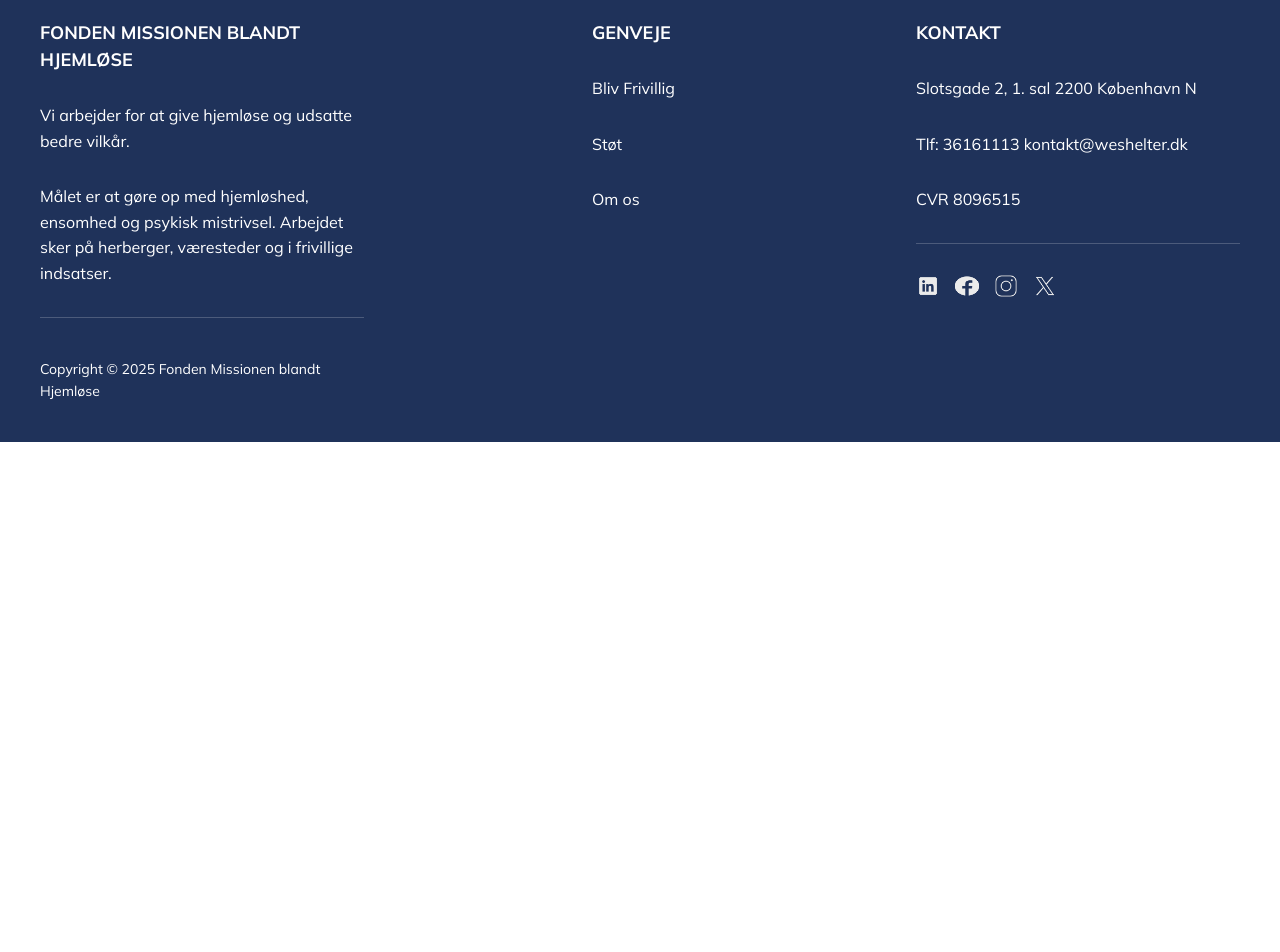
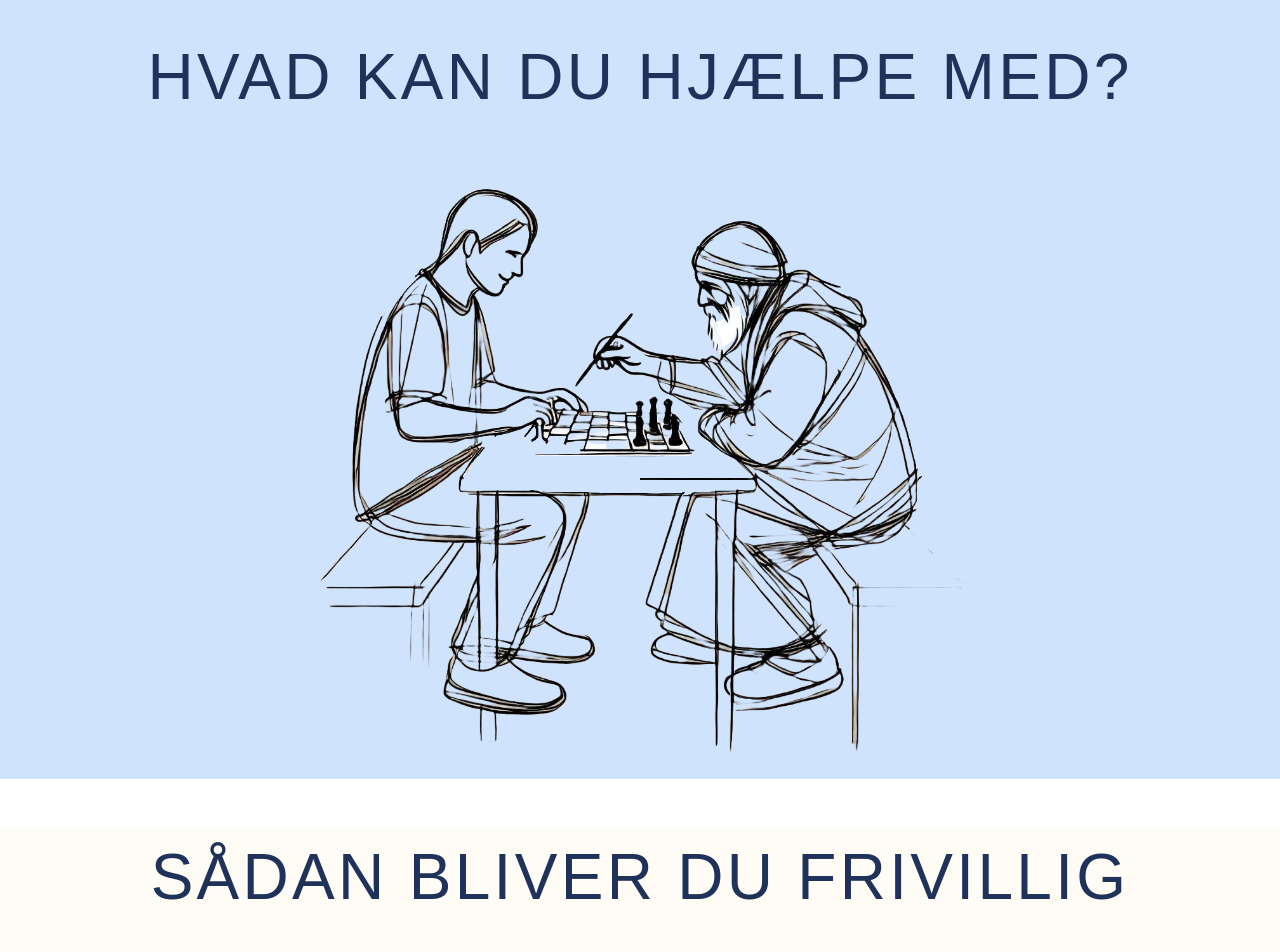
Before and after one commit to WeShelter-Team12/weshelter-redesign-12, an Astro site: page / in a window 1280 px wide. Shown: the part 1700-2652 px from the top of the page. Before the commit the page ends 2142 px from the top, so only its background shows below. Built offline with nearby package versions, Linux system fonts and the light colour scheme; Astro itself is replaced by a stand-in of ours; a web font is replaced by a local one.

Commit message:
nye ting eeey

```diff
--- /dev/null
+++ b/src/components/Side3.astro
@@ -0,0 +1,29 @@
+---
+
+---
+
+<section class="side3-bg">
+  <article class="step-by-step">
+    <h2>SÅDAN BLIVER DU FRIVILLIG</h2>
+  </article>
+</section>
+
+<style>
+  h2 {
+    font-family: "anton", sans-serif;
+    font-weight: 400;
+    font-style: normal;
+    font-size: clamp(2rem, 5vw, 4rem); /* Mindst 2rem, max 3rem */
+    color: #1f325a;
+    letter-spacing: 3.3px;
+    margin-top: 50px;
+    text-align: center;
+  }
+
+  .side3-bg {
+    width: 100%;
+    height: 100%;
+    background-color: #fffcf6;
+    min-height: 100vh;
+  }
+</style>
--- /dev/null
+++ b/src/components/Slide.astro
@@ -0,0 +1,41 @@
+---
+
+---
+
+<section class="slides-bg">
+  <article class="slides-container">
+    <h2>HVAD KAN DU HJÆLPE MED?</h2>
+    <img class="hjemloese-item" src="/hjemloese2.webp" alt="Hjemloese" />
+  </article>
+</section>
+
+<style>
+  .hjemloese-item {
+    max-width: 100%;
+    width: 650px;
+  }
+
+  .slides-container {
+    display: flex;
+    flex-direction: column;
+    justify-content: center;
+    align-items: center;
+  }
+
+  h2 {
+    font-family: "anton", sans-serif;
+    font-weight: 400;
+    font-style: normal;
+    font-size: clamp(2rem, 5vw, 4rem); /* Mindst 2rem, max 3rem */
+    color: #1f325a;
+    letter-spacing: 3.3px;
+    margin-top: 50px;
+  }
+
+  .slides-bg {
+    width: 100%;
+    height: 100%;
+    background-color: #d0e3fd;
+    min-height: 100vh;
+  }
+</style>
--- a/src/pages/index.astro
+++ b/src/pages/index.astro
@@ -3,9 +3,13 @@
 import Layout from "../layouts/Layout.astro";
 import Hero from "../components/Hero.astro";
 import Footer from "../components/Footer.astro";
+import Slide from "../components/Slide.astro";
+import Side3 from "../components/Side3.astro";
 ---
 
 <Layout title="Bliv Frivillig">
   <Hero />
+  <Slide />
+  <Side3 />
   <Footer />
 </Layout>
```
Also changed, not shown: public/hjemloese2.webp (added).
